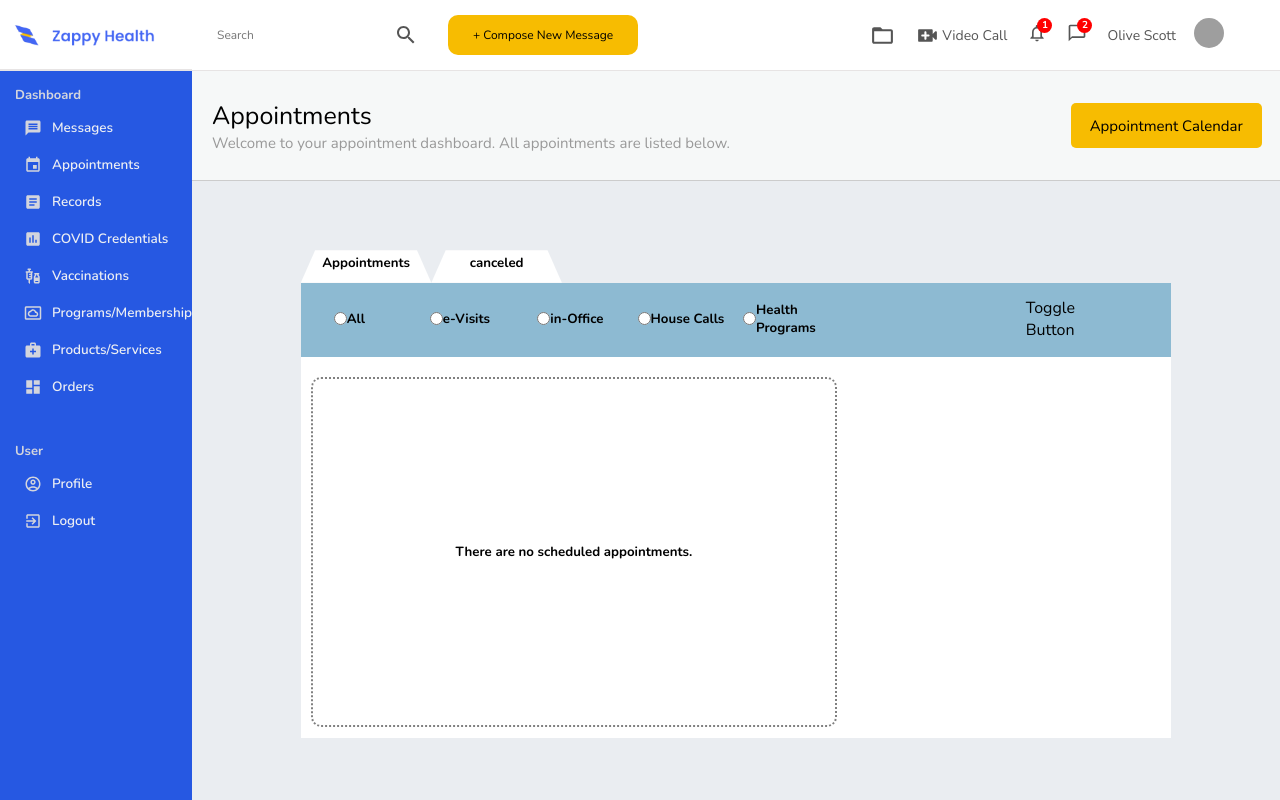
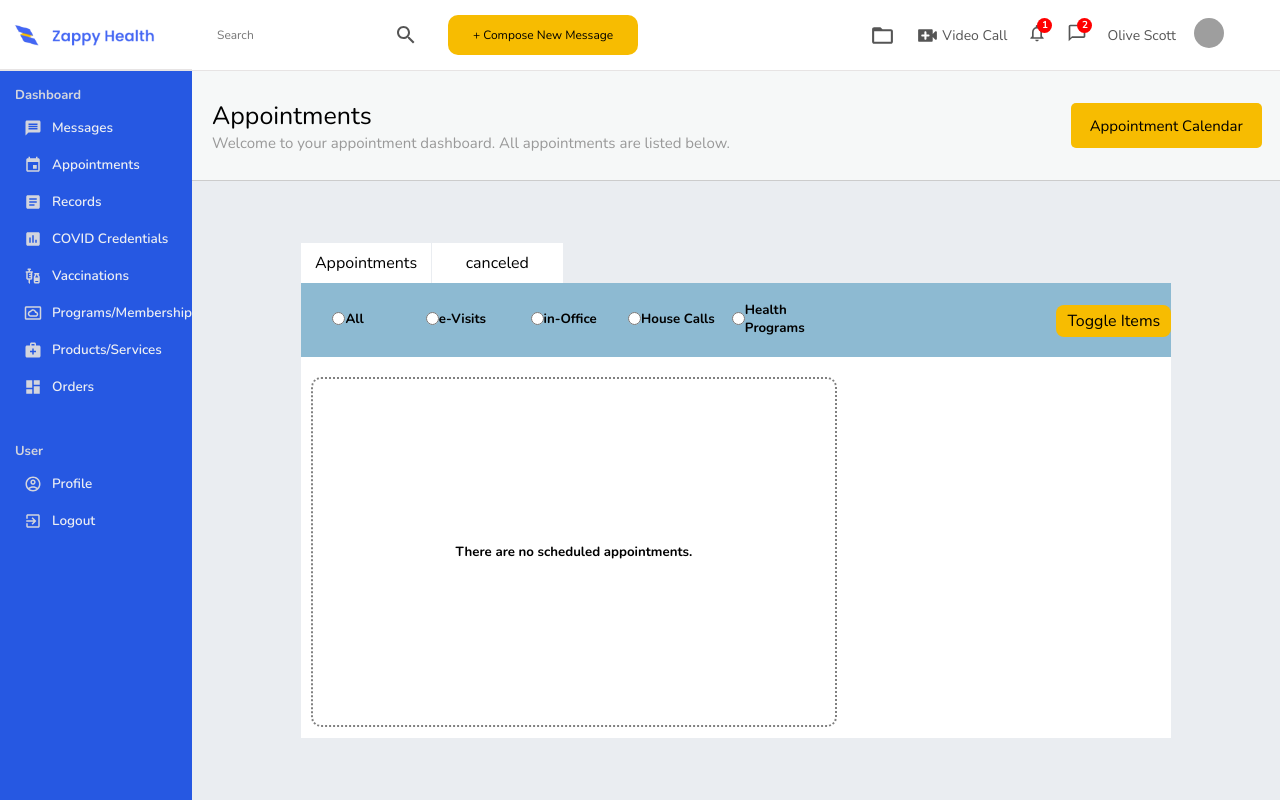
Before and after one commit to nascott94/telahealth-portal, a React (Create React App) app: page /appointments in a window 1280 px wide. Built offline with nearby package versions, Linux system fonts and the light colour scheme; grey boxes are pictures that could not be loaded.

Commit message:
pushing for nat

```diff
--- a/src/pages/Appointments.js
+++ b/src/pages/Appointments.js
@@ -93,13 +93,16 @@ const RightMainContentBoxTabContainter = styled.div`
   background-color: #eaedf1;
   display: flex;
   justify-content: flex-start;
+
+  .margin {
+    margin-left: 0.7px;
+  }
 `;
 
 const RightMainContentBoxTab = styled.div`
   height: 100%;
   width: 15%;
   background-color: white;
-  clip-path: polygon(11% 18%, 89% 18%, 100% 100%, 0% 100%);
   display: flex;
   justify-content: center;
   align-items: center;
@@ -114,7 +117,7 @@ const RightMainContentBoxOptionsContainter = styled.div`
 
 const RightMainContentBoxOptionsContainterLeft = styled.div`
   height: 15%;
-  width: 70%;
+  width: 61%;
   background-color: #8dbad2;
   display: flex;
   justify-content: space-between;
@@ -131,11 +134,11 @@ const RightMainContentBoxOptionBox = styled.div`
 
 const RightMainContentBoxOptionsContainterRight = styled.div`
   height: 15%;
-  width: 30%;
+  width: 40%;
   background-color: #8dbad2;
   display: flex;
-  justify-content: flex-end;
-  padding-right: 100px;
+  align-items: center;
+  justify-content: center;
 `;
 
 const RightMainContentBoxAppointmentsBox = styled.div`
@@ -169,6 +172,18 @@ const Button = styled.div`
   }
 `;
 
+const ToggleButton = styled.div`
+  height: 290%;
+  width: 40%;
+  background-color: #f7bc01;
+  margin-top: 65px;
+  margin-left: 230px;
+  border-radius: 8px;
+  display: flex;
+  justify-content: center;
+  align-items: center;
+`;
+
 const Appointments = () => {
   return (
     <>
@@ -195,10 +210,10 @@ const Appointments = () => {
               <RightMainContentBox>
                 <RightMainContentBoxTabContainter>
                   <RightMainContentBoxTab>
-                    <h5>Appointments</h5>
+                    <div>Appointments</div>
                   </RightMainContentBoxTab>
-                  <RightMainContentBoxTab>
-                    <h5>canceled</h5>
+                  <RightMainContentBoxTab className="margin">
+                    <div>canceled</div>
                   </RightMainContentBoxTab>
                 </RightMainContentBoxTabContainter>
                 <RightMainContentBoxOptionsContainter>
@@ -225,9 +240,9 @@ const Appointments = () => {
                     </RightMainContentBoxOptionBox>
                   </RightMainContentBoxOptionsContainterLeft>
                   <RightMainContentBoxOptionsContainterRight>
-                    <RightMainContentBoxOptionBox>
-                      Toggle Button
-                    </RightMainContentBoxOptionBox>
+                    <ToggleButton>
+                      <div>Toggle Items</div>
+                    </ToggleButton>
                   </RightMainContentBoxOptionsContainterRight>
                 </RightMainContentBoxOptionsContainter>
                 <RightMainContentBoxAppointmentsBox>
```
